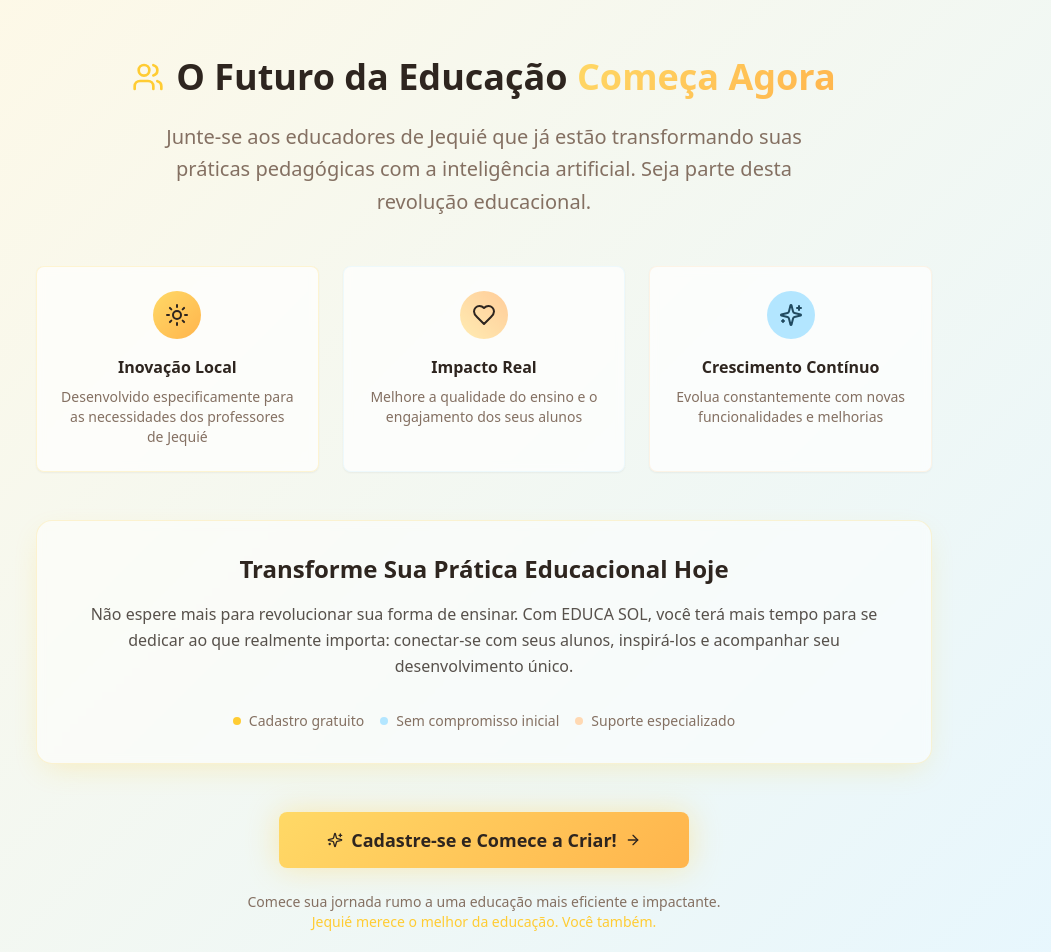
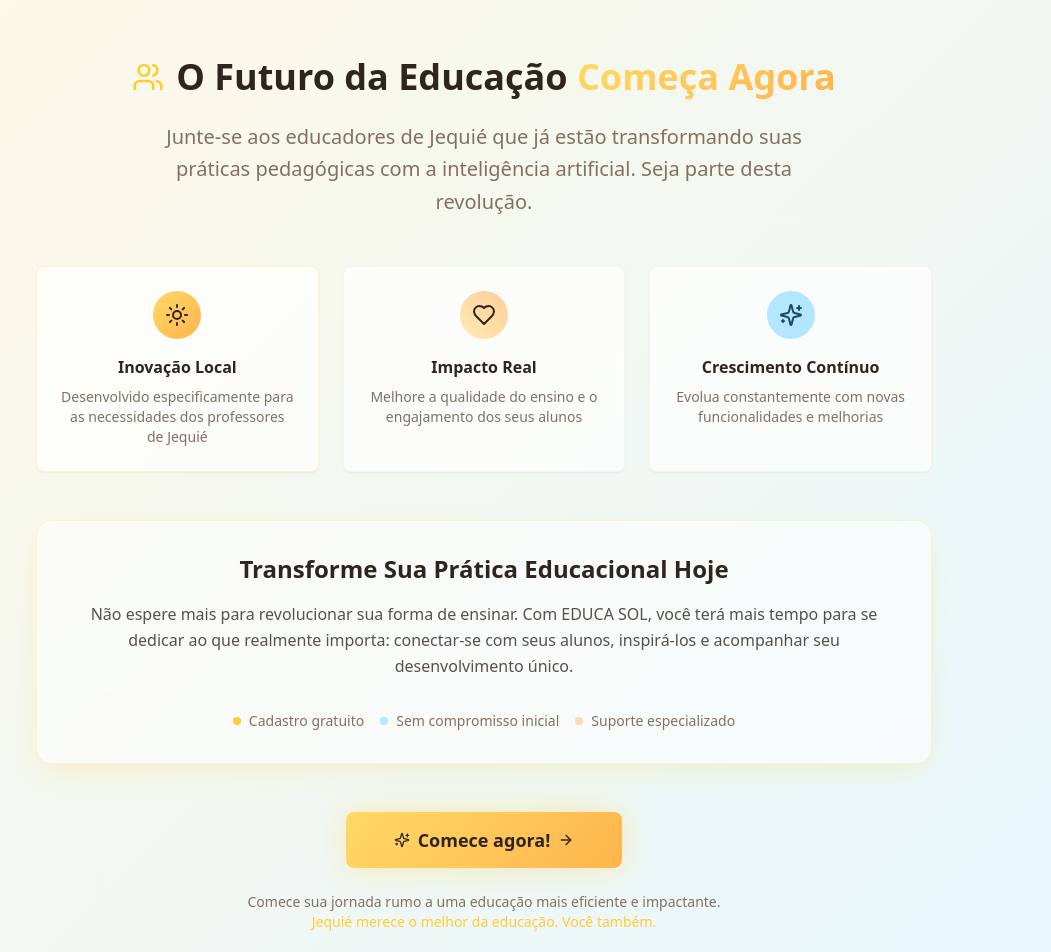
Before and after one commit to hudsonargollo/educassol, a React (Vite) app: page / in a window 1280 px wide. Shown: the part 4100-5052 px from the top of the page, without its empty margins (156-1207 px from the left). Built offline with nearby package versions, Linux system fonts and the light colour scheme.

Commit message:
Code edited in Lovable Code Editor
Edited UI in Lovable

```diff
--- a/src/components/CTASection.tsx
+++ b/src/components/CTASection.tsx
@@ -21,7 +21,7 @@ const CTASection = () => {
 
             <p className="text-xl text-muted-foreground leading-relaxed max-w-2xl mx-auto">
               Junte-se aos educadores de Jequié que já estão transformando suas práticas
-              pedagógicas com a inteligência artificial. Seja parte desta revolução educacional.
+              pedagógicas com a inteligência artificial. Seja parte desta revolução.
             </p>
           </div>
 
@@ -102,7 +102,7 @@ const CTASection = () => {
               onClick={() => window.open('https://educa-sol-dashboard.lovable.app', '_blank')}
             >
               <Sparkles className="h-5 w-5 sm:h-6 sm:w-6 group-hover:animate-spin" />
-              <span className="truncate">Cadastre-se e Comece a Criar!</span>
+              <span className="truncate">Comece agora!</span>
               <ArrowRight className="h-4 w-4 sm:h-5 sm:w-5 group-hover:translate-x-1 transition-transform" />
             </Button>
 
```
